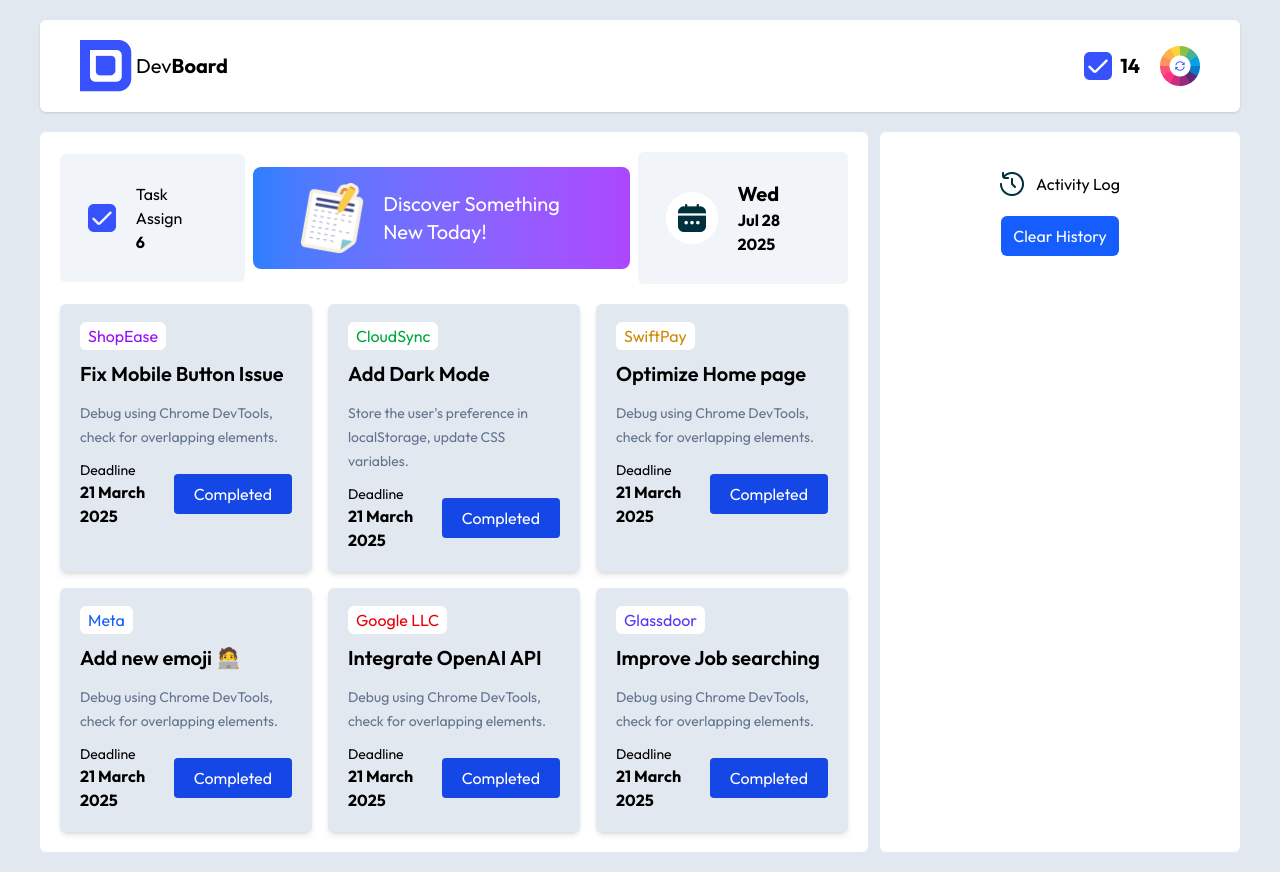
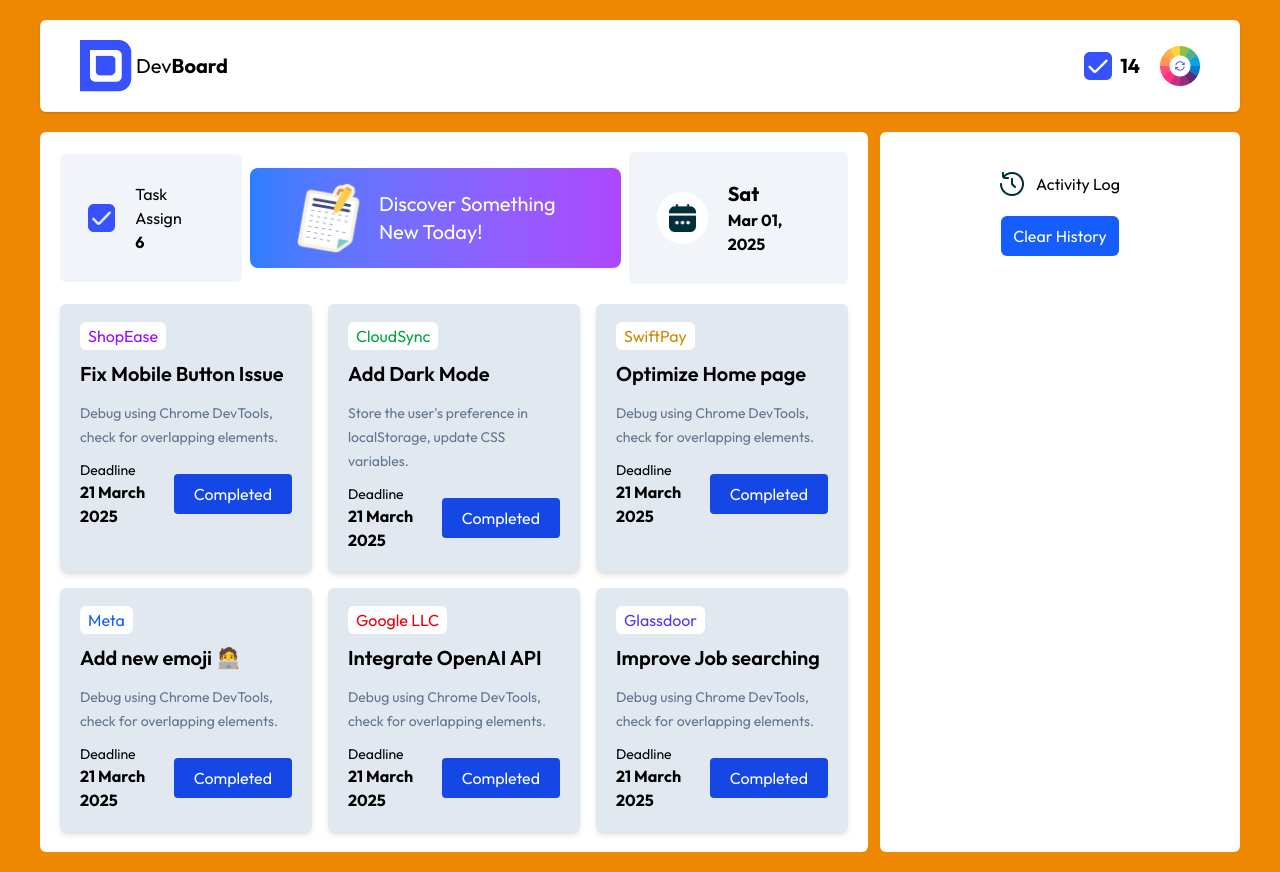
Before and after one commit to abdullahalnirob/ph-assignment-05, a plain HTML site: page index.html in a window 1280 px wide. Both pictures are taken after a click on the element 1180 px from the left and 66 px from the top of the page. Drawn offline with nearby package versions, Linux system fonts and the light colour scheme.

Commit message:
theme button and date added

```diff
--- a/index.html
+++ b/index.html
@@ -31,7 +31,7 @@
             <img src="./assets/checkbox.png" alt="" />
             <span class="font-bold text-xl" id="CompletedTask"></span>
           </div>
-          <div class="cursor-pointer">
+          <div class="cursor-pointer" id="themeButton">
             <img src="./assets/theme-btn.png" alt="" />
           </div>
         </div>
@@ -68,8 +68,8 @@
               <img src="./assets/calender.png" alt="" />
             </div>
             <div>
-              <h2 class="font-bold text-xl">Wed</h2>
-              <span class="font-bold">Jul 28 2025 </span>
+              <h2 id="day" class="font-bold text-xl"></h2>
+              <span id="date" class="font-bold"></span>
             </div>
           </div>
         </div>
@@ -272,7 +272,7 @@
         <div class="my-5">
           <center>
             <button
-            id="ClearHistory"
+              id="ClearHistory"
               class="px-3 py-2 bg-blue-600 hover:bg-blue-700 duration-200 rounded-md text-white cursor-pointer"
             >
               Clear History
--- a/script.js
+++ b/script.js
@@ -145,3 +145,23 @@ card6.button.addEventListener("click", () => {
     taskCount.innerText = 0;
   }
 });
+
+// theme switcher
+const themeSwitcher = document.getElementById("themeButton");
+const body = document.body;
+themeSwitcher.addEventListener("click", () => {
+  const r = Math.floor(Math.random() * 255);
+  const g = Math.floor(Math.random() * 255);
+  const b = Math.floor(Math.random() * 255);
+  body.style.backgroundColor = `rgb(${r},${g},${b})`;
+});
+
+
+// daye date
+ const today = new Date();
+ const days = ["Sun", "Mon", "Tue", "Wed", "Thu", "Fri", "Sat"];
+ const option = { year: "numeric", month: "short", day: "2-digit" };
+ const actualData = today.toLocaleDateString("en-US", option);
+
+ document.getElementById("day").textContent = days[today.getDay()];
+ document.getElementById("date").textContent = actualData;
```
